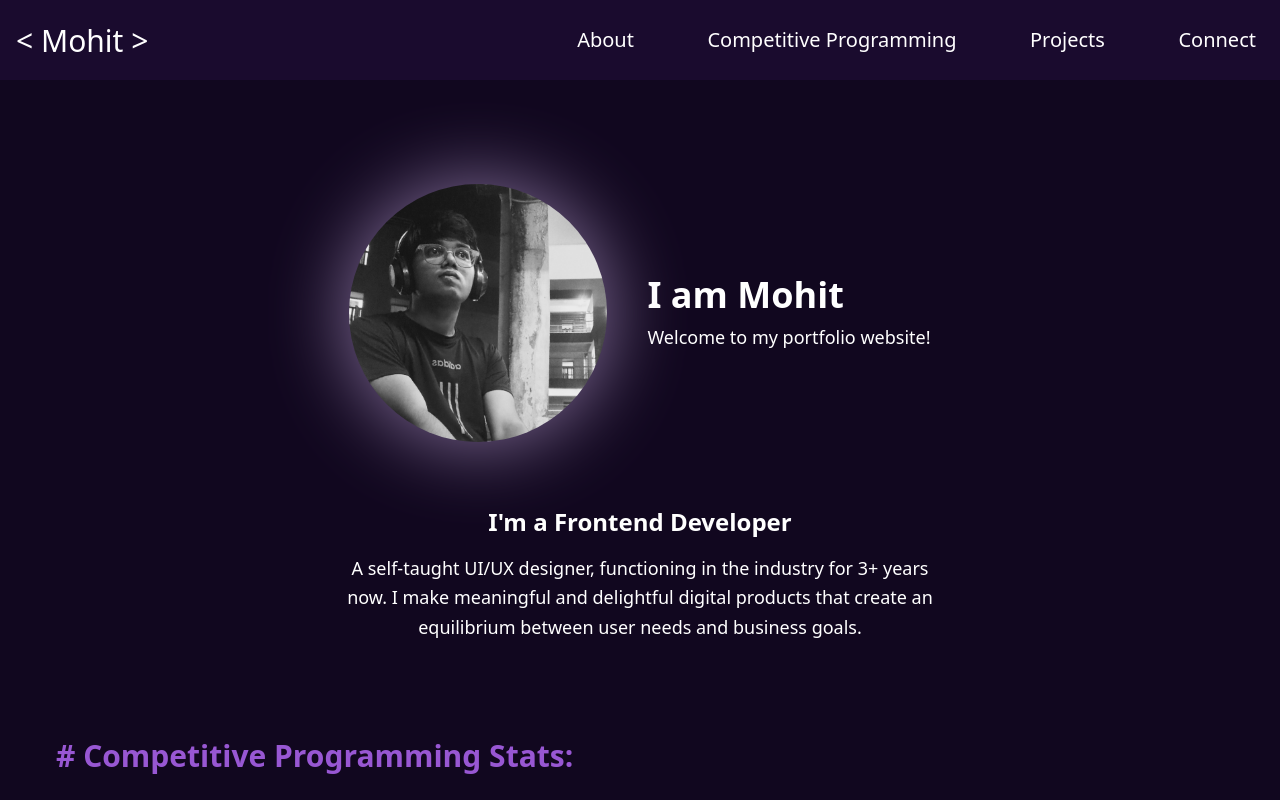
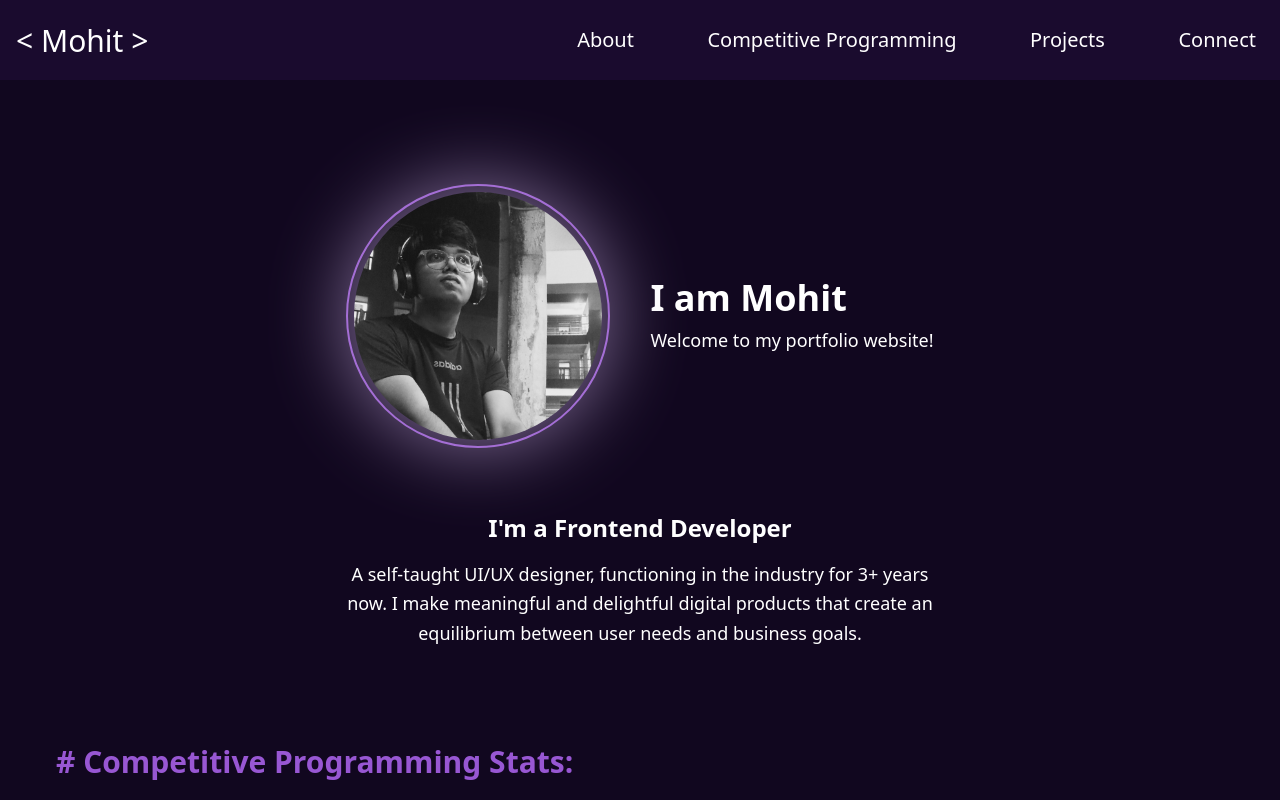
Before and after one commit to mohitjaint/Portfolio-Website, a React (Vite) app: page / in a window 1280 px wide. Shown: the top 800 px of the page. Built offline with nearby package versions, Linux system fonts and the light colour scheme; no server answers.

Commit message:
Make profile border and convert dimensions to rem in About Card

```diff
--- a/src/components/Cards/About.jsx
+++ b/src/components/Cards/About.jsx
@@ -9,14 +9,14 @@ function About() {
             <div className="flex justify-center items-center gap-10 mt-16 mb-16">
 
                 {/* Profile Image with Blurred Radial Background */}
-                <div className="relative w-[258px] h-[258px] flex-shrink-0">
+                <div className="relative w-66 h-66 rounded-full flex items-center justify-center flex-shrink-0 border-2 border-[#9857D3]">
                 <div className="absolute inset-0 z-0 flex items-center justify-center">
                     <div className="w-64 h-64 rounded-full blur-2xl opacity-70 bg-[radial-gradient(circle,_#763CAC_0%,_white_100%)]"></div>
                 </div>
                 <img
                     src={profilePhoto}
                     alt="Profile"
-                    className="relative z-10 w-[258px] h-[258px] rounded-full object-cover"
+                    className="relative z-10 w-62 h-62 rounded-full object-cover"
                 />
                 </div>
 
```
